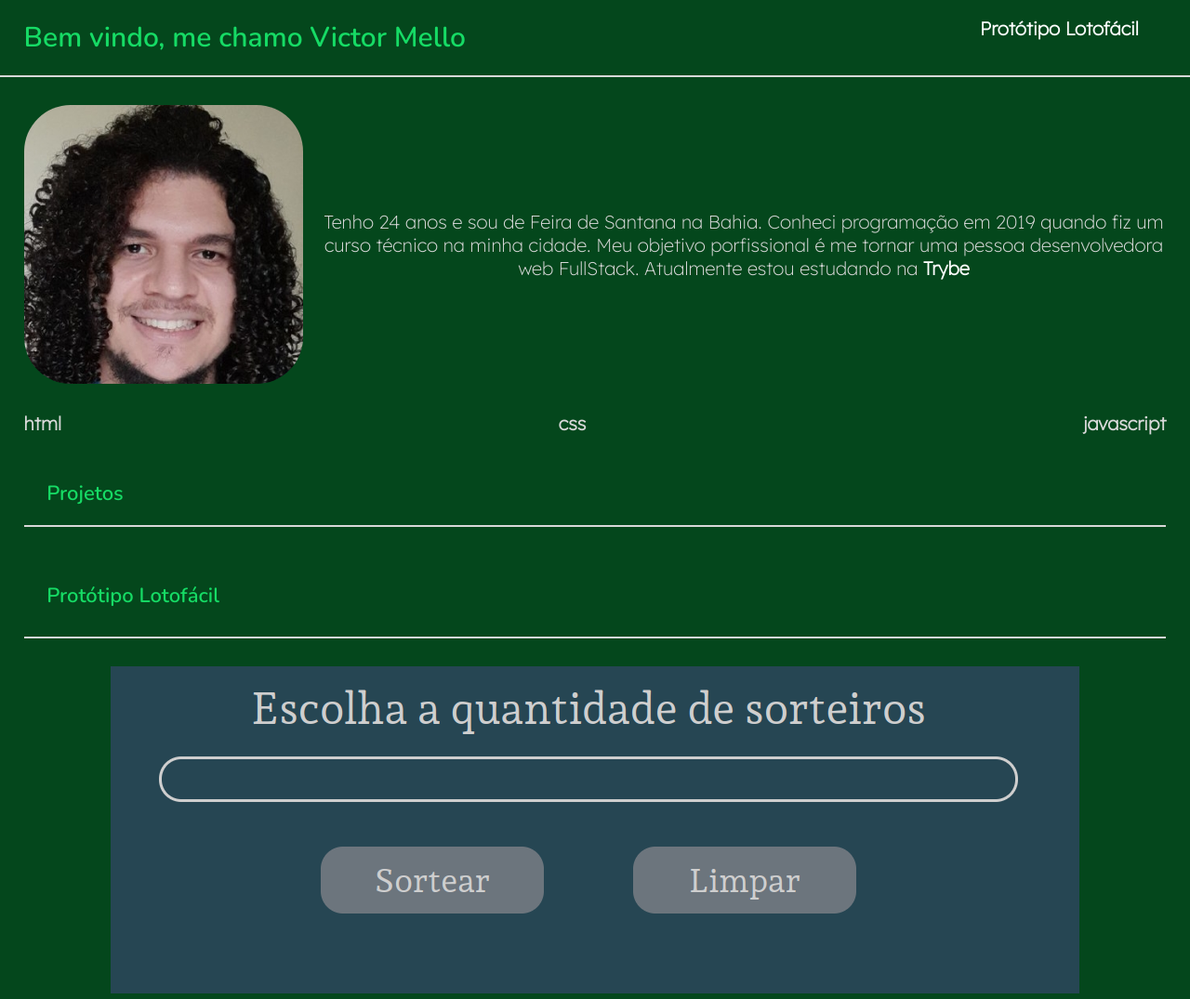
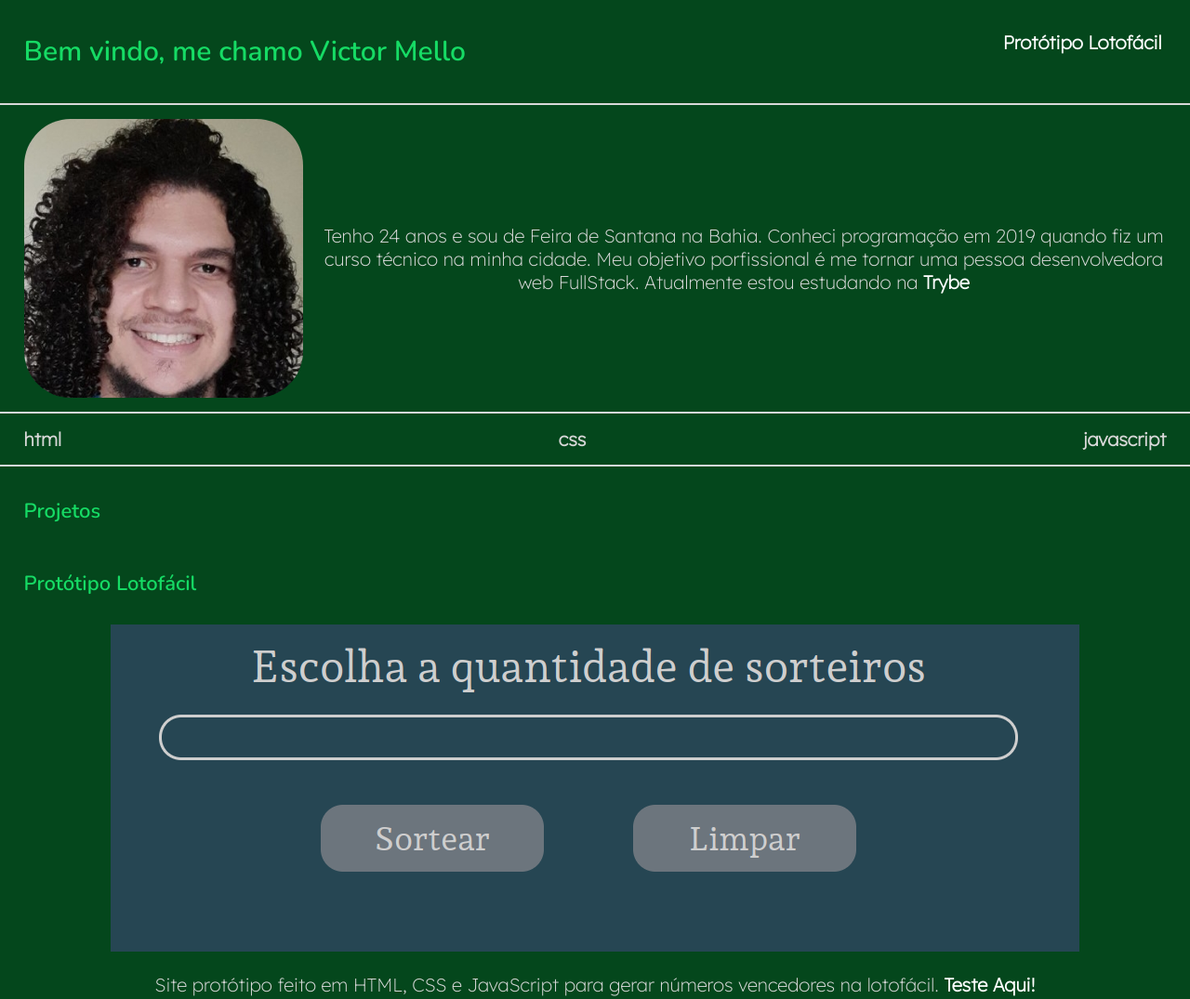
Before and after one commit to VictorPMello/VictorPMello.github.io, a plain HTML site: page index.html in a window 1280 px wide. Shown: the top 1075 px of the page at 93% size. Drawn offline with nearby package versions, Linux system fonts and the light colour scheme.

Commit message:
Atualização css  section.descricao

```diff
--- a/css/styles.css
+++ b/css/styles.css
@@ -18,7 +18,6 @@
 
 body {
   height: 100vh;
-
   background-color: var(--green-50);
 
   text-align: center;
@@ -28,20 +27,13 @@ body {
   box-sizing: border-box;
 }
 
-header,
+header#top,
 main,
 section,
 footer {
   max-width: 100vw;
-}
-
-header,
-nav,
-main,
-section,
-footer {
-  padding: 0 2%;
-  margin: 0 0 3rem;
+  border-bottom: 0.2rem solid var(--gray-50);
+  padding: 1.5rem 2%;
 }
 
 header,
@@ -91,10 +83,6 @@ ul {
 
 /* END CONFIG DEFAULT  */
 
-header {
-  border-bottom: 0.2rem solid var(--gray-50);
-}
-
 nav {
   margin: 0;
 }
@@ -116,3 +104,5 @@ section.descricao img {
   height: 30rem;
   border-radius: 5rem;
 }
+
+/* END CONFIG SECTION.DESCRICAO */
```
